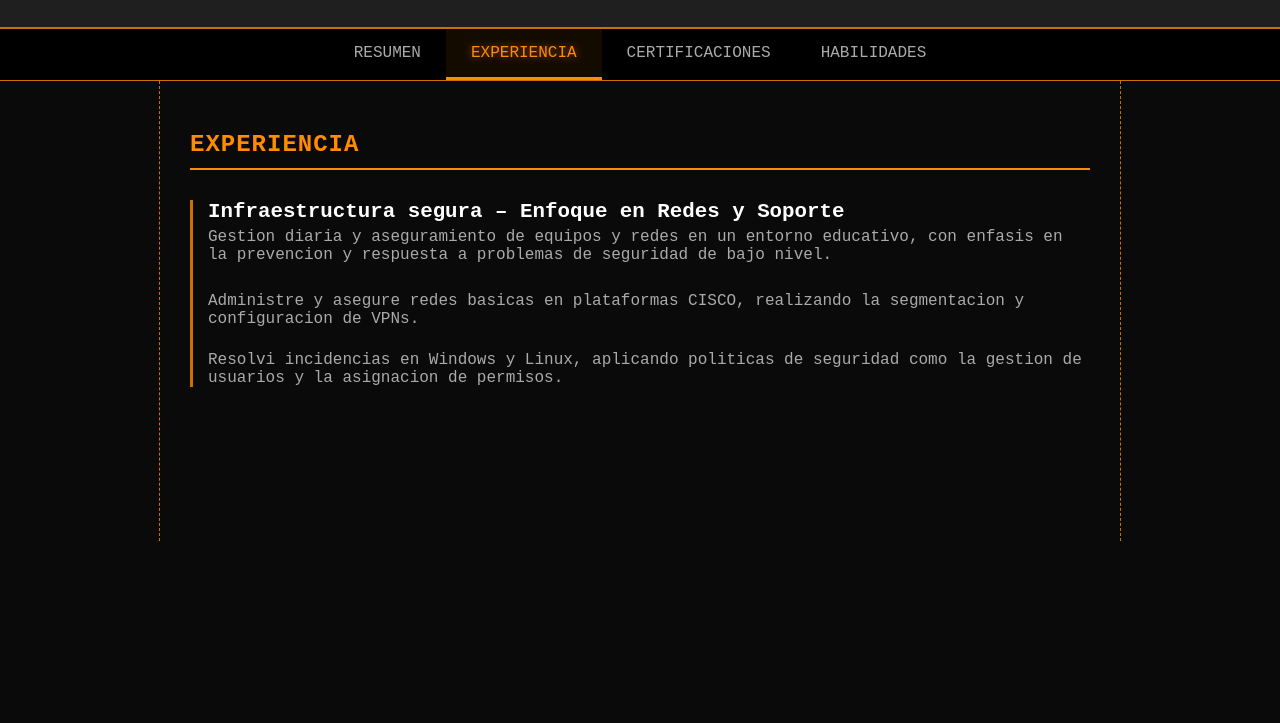
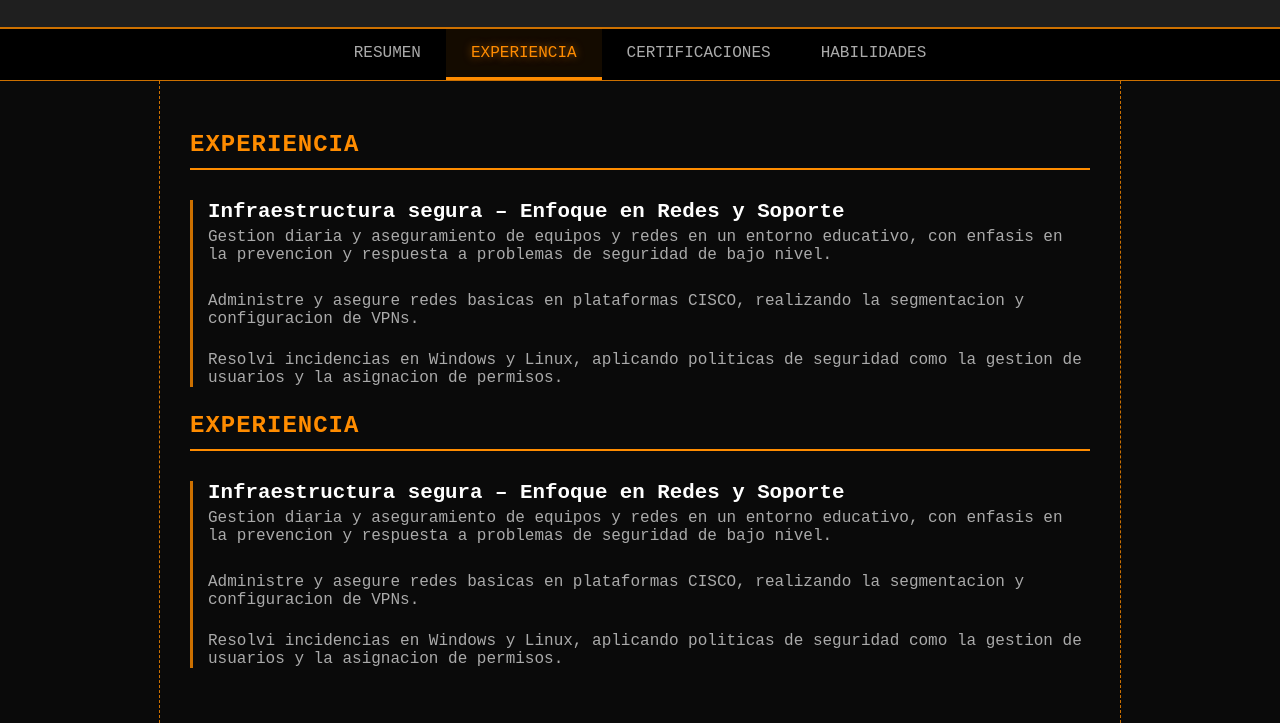
Before and after one commit to Armaletal0898/mis-paginas-web, a plain HTML site: page portafolio/index.html in a window 1280 px wide. Both pictures are taken after a click on the button "EXPERIENCIA". Shown: the part 103-826 px from the top of the page. Before the commit the page ends 800 px from the top, so only its background shows below. Drawn offline with Linux system fonts and the light colour scheme.

Commit message:
Fix HTML structure and formatting issues

```diff
--- a/portafolio/index.html
+++ b/portafolio/index.html
@@ -67,6 +67,28 @@
         </p>
         </p>
     </div>
+
+
+
+     <h2>Experiencia</h2>
+    <div class="item">
+      <h3>Infraestructura segura – Enfoque en Redes y Soporte</h3>
+      <p> Gestion diaria y aseguramiento de equipos y redes en un entorno
+        educativo, con enfasis en la prevencion y respuesta a problemas de
+        seguridad de bajo nivel.</p>
+        <br>
+
+        <p>Administre y asegure redes basicas en plataformas CISCO, realizando
+          la segmentacion y configuracion de VPNs.
+          <br>
+          <br>
+
+        <p>Resolvi incidencias en Windows y Linux, aplicando politicas de
+          seguridad como la gestion de usuarios y la asignacion de permisos.
+        </p>
+        </p>
+    </div>
+
 
   </section>
 
```
